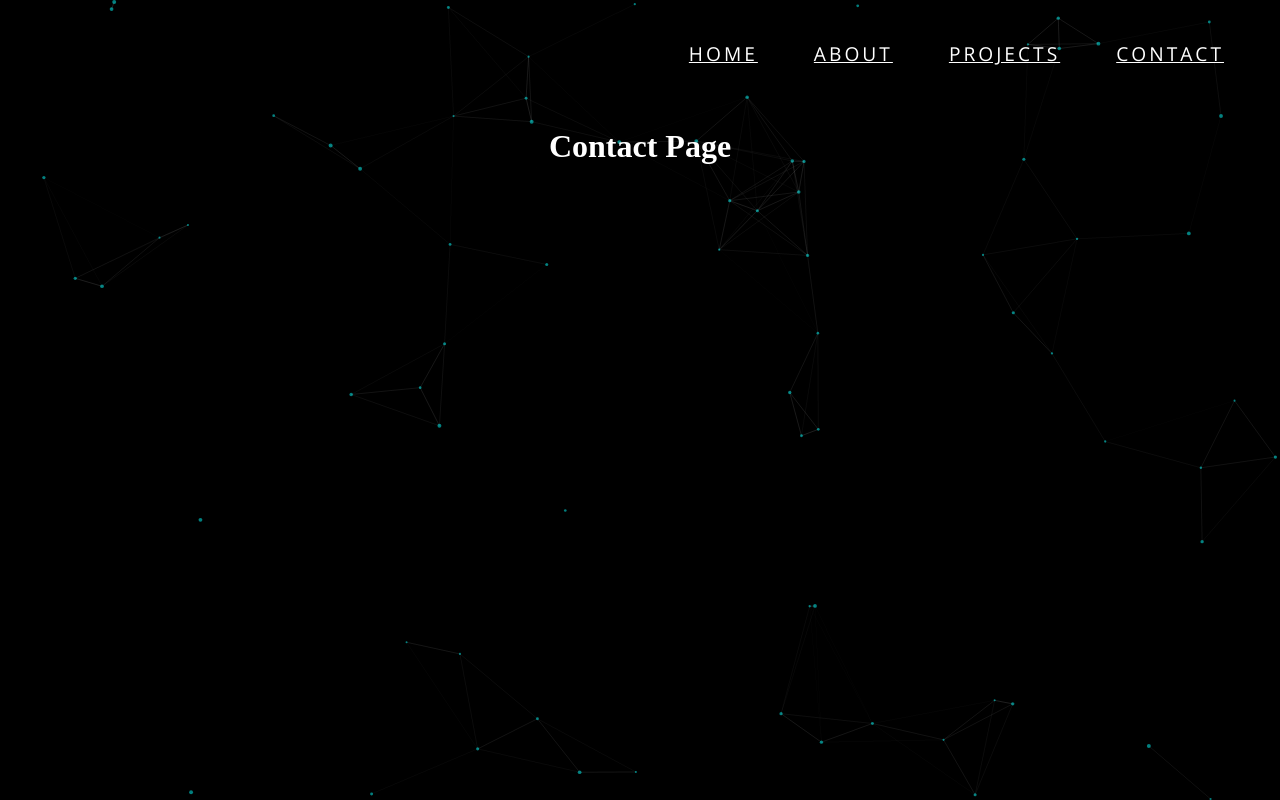
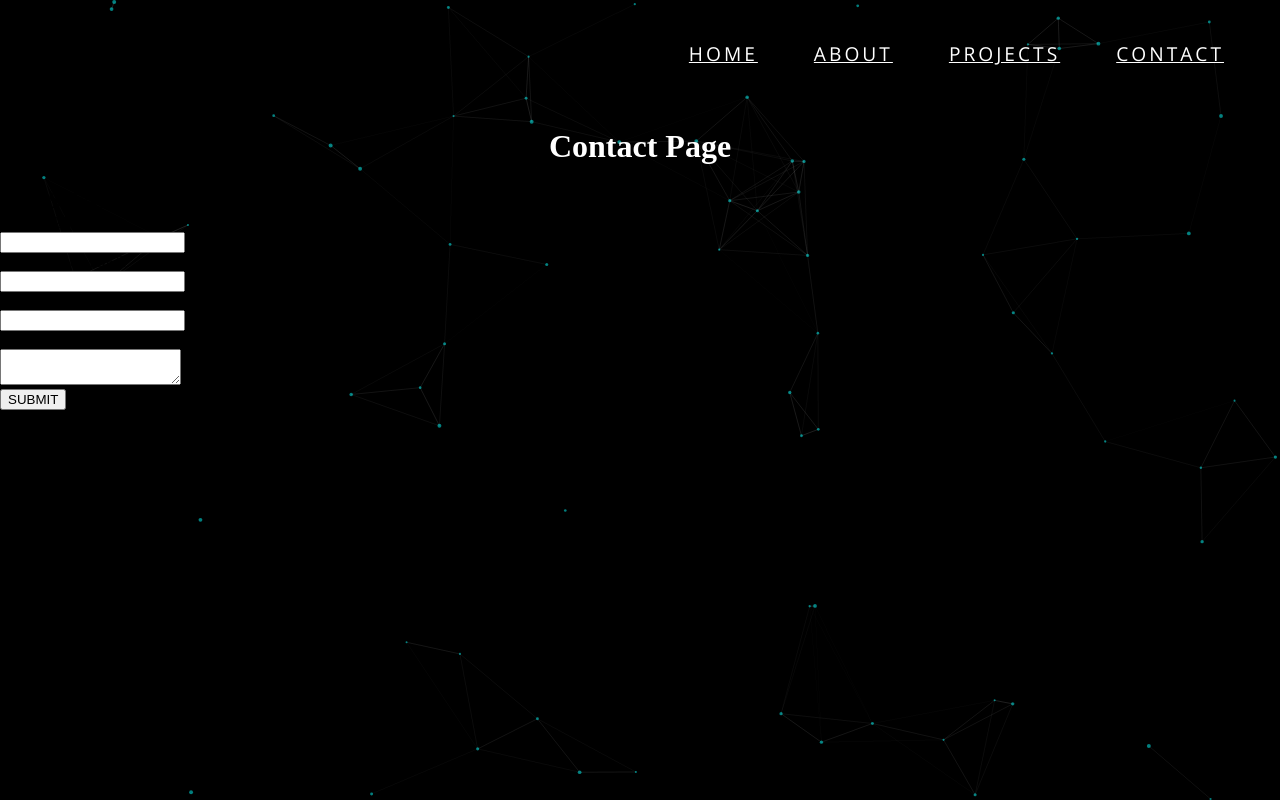
Before and after one commit to matt-radich/Portfolio, a React (Create React App) app in the folder portfolio/: page /contact in a window 1280 px wide. Built offline with nearby package versions, Linux system fonts and the light colour scheme.

Commit message:
added contact form

```diff
--- a/portfolio/src/components/Contact.jsx
+++ b/portfolio/src/components/Contact.jsx
@@ -1,10 +1,42 @@
 import React from "react"
 import '../css/contact.css'
-import { Link } from 'react-router-dom'
+
 
 function Contact () {
   return (
+    <>
     <h1 className="contact-title">Contact Page</h1>
+
+    <form action="" onSubmit="">
+      <div className="formWord">
+
+        <h2> LETS TALK</h2>
+        <span>FULLNAME</span>
+        <br />
+        <input className="input" type="text" name="Full Name" required />
+        <br />
+
+        <span>PHONE NUMBER</span>
+        <br />
+        <input className="input" type="text" name="Phone" required/>
+        <br />
+
+        <span>EMAIL</span>
+        <br />
+        <input className="input" type="text" name="Email" required/>
+        <br />
+
+      </div>
+
+      <div className="formWord">
+        <span>MESSAGE</span>
+        <br />
+        <textarea name="message" required></textarea>
+        <br />
+        <button>SUBMIT</button>
+      </div>
+    </form>
+    </>
   )
 }
 
--- a/portfolio/src/components/Home.jsx
+++ b/portfolio/src/components/Home.jsx
@@ -1,5 +1,6 @@
 import React from "react"
 import '../css/home.css'
+import { Link } from 'react-router-dom'
 
 
 function Home () {
@@ -13,7 +14,7 @@ function Home () {
           <div  className="name-title">
             <div className="my-name">MATT RADICH<br></br></div>
             <div className="sd-title"><u>SOFTWARE DEVELOPER</u></div>
-
+            <Link to="/contact"><button >LETS TALK</button></Link>
 
           </div>
 
--- a/portfolio/src/css/home.css
+++ b/portfolio/src/css/home.css
@@ -21,11 +21,10 @@
   height: 100vh;
 }
 .dev-title-container {
-  width: 100vw;
+  width: 100%;
   color: white;
   display: flex;
   justify-content: space-between;
-
   margin-bottom: 300px;
 }
 .social-links {
```
